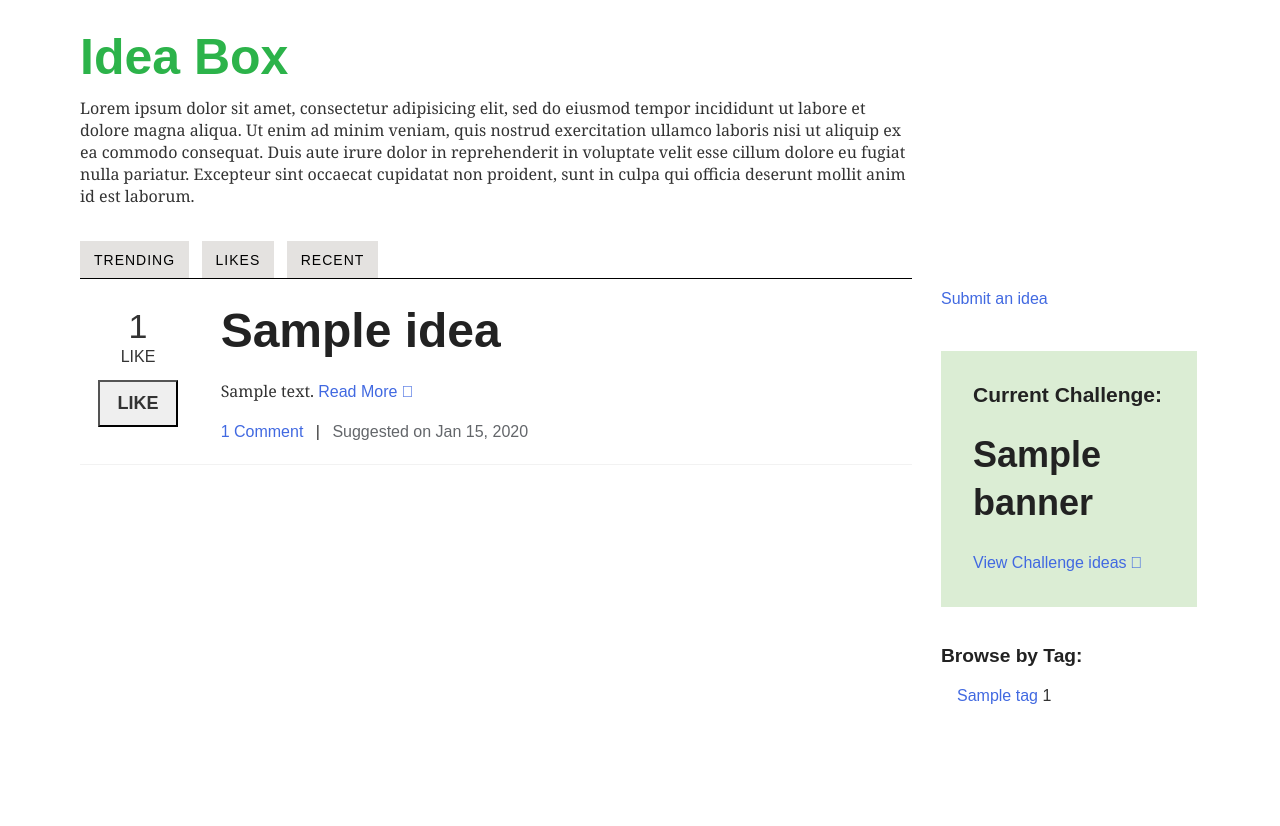
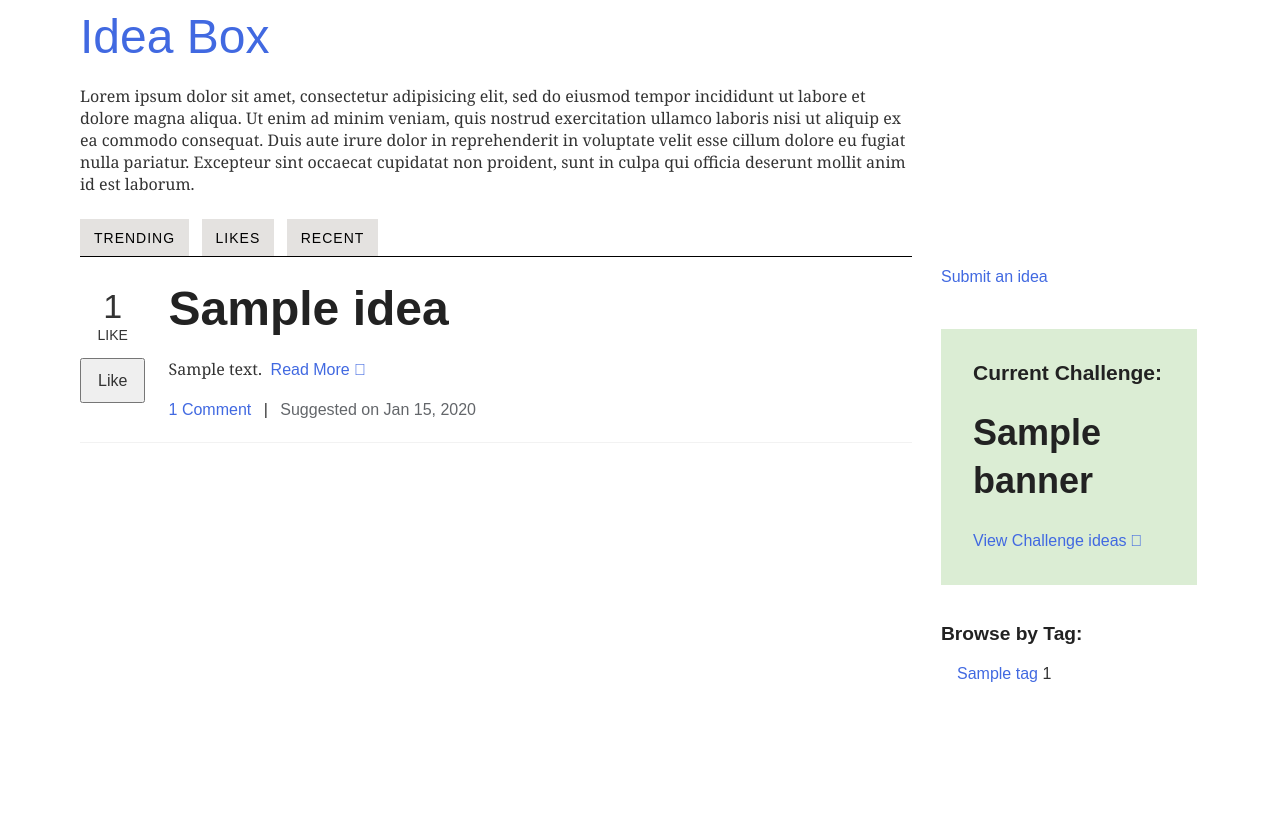
Before and after one commit to cfpb/idea-box, a Django app: template src/idea/templates/idea/list.html in a window 1280 px wide. Run offline with Django 3.2, Linux system fonts and the light colour scheme; the template is opened without the code that fills it: most values are stand-ins (such as "Sample title", 1, 10 or a date in 2020); parts of the project's set-up code (start-up, migrations or seed data) failed here and were passed over; some libraries are stand-ins or nearby versions.

Commit message:
IN-463 - Update idea detail and homepage to reflect design proposal

```diff
--- a/src/idea/static/idea/css/idea.css
+++ b/src/idea/static/idea/css/idea.css
@@ -49,7 +49,10 @@
 
 /* Header */
 .project-header .row {
-    padding: 1.5em 0;
+    padding: 0 0 1.5em 0;
+}
+.project-header .row p {
+    margin: 0;
 }
 .logo a,
 .logo a:hover {
@@ -61,12 +64,14 @@
     margin-bottom: 10px;
     font: 100%/1.375 Georgia, "Times New Roman", serif; /* 16px font size */
 }
-.project-title {
+.compact-header .project-title {
+    margin-top: 0;
+}
+.project-title a {
     color: #2cb34a;
-    display: inline;
-    font-size: 312.5%; /* 50px */
-    font-family: "Avenir Next Demi", Arial, sans-serif;
-    line-height: 0.80;
+    letter-spacing: normal;
+    font-family: "Avenir Next Medium", Arial, sans-serif;
+    line-height: 1.25em;
 }
 
 h4.project-title {
@@ -104,7 +109,9 @@ h4.project-title a {
 }
 /* Navigation */
 h2.section a {
-    font-family: "Avenir Next Bold", Arial, sans-serif;
+    font-family: "Avenir Next Demi", Arial, sans-serif;
+    text-transform: none;
+    font-weight: normal;
 }
 ul.section-nav {
     border-bottom: 1px solid #000;
@@ -152,18 +159,23 @@ ul.section-nav li.active a {
     padding: 2.5em 0;
 }
 .idea-votes {
+    text-align: center;
+}
+.idea-votes .count {
     font-size: 2.125em;
     line-height: 0.3;
-    padding-top: 0.4em;
+    padding-top: 0.475em;
     vertical-align: none;
-    text-align: center;
 }
-.idea-votes .votes {
+.idea-votes .phrase {
+    font-size: .875em;
     display: block;
     font-family: "Avenir Next Demi", Arial, sans-serif;
-    font-size: .47058824em;
-    padding-top: 1.5em;
+    padding-top: 1em;
     text-transform: uppercase;
+}
+.idea-votes .action {
+    margin-top: .75em;
 }
 .idea-title {
     padding-right: 1.875em;
@@ -291,9 +309,12 @@ ul.section-nav li.active a {
     font-family: FontAwesome, "Avenir Next", Arial, sans-serif;
     margin-left: .25em;
 }
+.voters {
+    margin-bottom: 2.5em;
+}
 .tags .tag {
     display: block;
-    margin: 0 0 .5em 1em;
+    margin: 0 0.5em 0.75em 1em;
 }
 .tags .tag a {
     font-family: "Avenir Next Demi", Arial, sans-serif;
@@ -446,40 +428,11 @@ ul.section-nav li.active a {
 #work_tag_submit_btn {
     margin-top: .5em;
 }
-.btn-vote {
-    display: inline-block;
-    font-size: 150%;
-    font-weight: bold;
-    padding: 0.625em 0;
-    text-transform: uppercase;
-    width: 100%;
-}
 span.btn-voted,
 span.btn-voted:hover {
-    background: #E4E2E0 url(../img/vote-thumb-hover.png) 20% 50% no-repeat;
-    color: #101820;
-    cursor: text;
-    display: inline-block;
-    font-size: 150%;
-    font-weight: bold;
-    padding: 0.625em 0;
-    text-align: center;
-    text-transform: uppercase;
-    width: 100%;
-}
-span.btn-archive,
-span.btn-archive:hover {
-    background: #f2f2f2 url(../img/archive.png) 18% 48% no-repeat;
-    border: 1px solid #f2f2f2;
-    color: #101820;
-    cursor: text;
-    display: inline-block;
-    font-size: 150%;
-    font-weight: bold;
-    padding: 0.625em 0;
-    text-align: center;
-    text-transform: uppercase;
-    width: 100%;
+    color: #75787B;
+    background-color: #E3E4E5;
+    cursor: default;
 }
 .idea-add .alert {
     color: #d14124;
--- a/src/idea/templates/idea/list.html
+++ b/src/idea/templates/idea/list.html
@@ -8,7 +8,9 @@
                     <header class="project-header">
                         <div class="row">
                             <div class="logo span5">
-                                <a href="{% url 'idea:idea_list' %}"><h2 class="project-title">Idea Box</h2></a>
+                                <h2 class="section">
+                                    <a href="{% url 'idea:idea_list' %}">Idea Box</a>
+                                </h2>
                             </div>
                             <p class="info">
                                 Lorem ipsum dolor sit amet, consectetur adipisicing elit, sed do eiusmod
@@ -37,8 +39,10 @@
                 {% for idea in ideas %}
                         <article class="idea-entry">
                         <div class="row">
-                            <div class="idea-votes span2">
-                                {{idea.vote_count}} <div class="votes">Like{{idea.vote_count|pluralize:",s"}} </div>
+                            <div class="idea-votes left">
+                                <div class="count">{{idea.vote_count}}</div>
+                                <div class="phrase">Like{{idea.vote_count|pluralize:",s"}}</div>
+                                <div class="action">
                                 {% if idea.state.name == 'Archive' %}
                                     <span class="btn-archive">Archived</span>
                                 {% elif request.user in idea.voters.all %}
@@ -51,6 +55,7 @@
                                         <input type="submit" class="btn btn-vote" value="Like" id="vote_up"/>
                                     </form>
                                 {% endif %}
+                                </div>
                             </div><!-- /idea-votes -->
                             <div class="idea-wrap span10">
                                 <header class="idea-title">
@@ -59,7 +64,7 @@
                                 <div class="idea-description">
                                     {{ idea.summary|truncatechars:250 }}
                                     <span class="idea-more">
-                                        <a href="{% url 'idea:idea_detail' idea.id %}">Read More &#xf054</a>
+                                        &nbsp;<a href="{% url 'idea:idea_detail' idea.id %}">Read More &#xf054</a>
                                     </span>
                                 </div>
                                 <footer class="idea-footer">
```
Also changed, not shown: other parts of src/idea/static/idea/css/idea.css (+13 -48 lines), src/idea/templates/idea/detail.html (+41 -37 lines).
